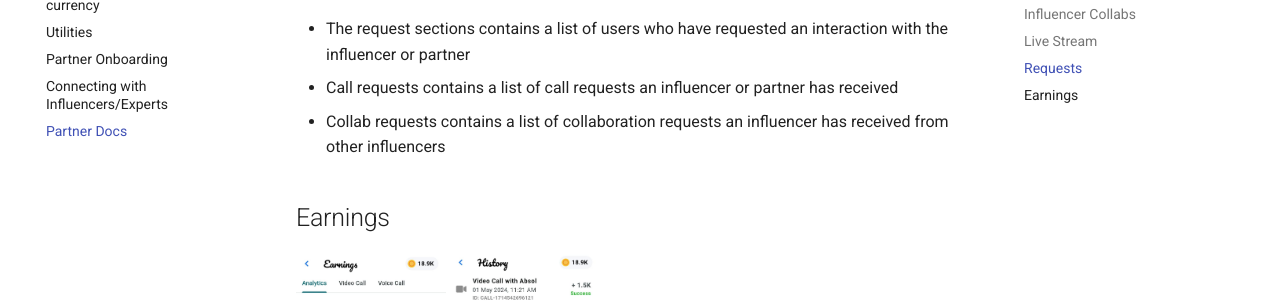
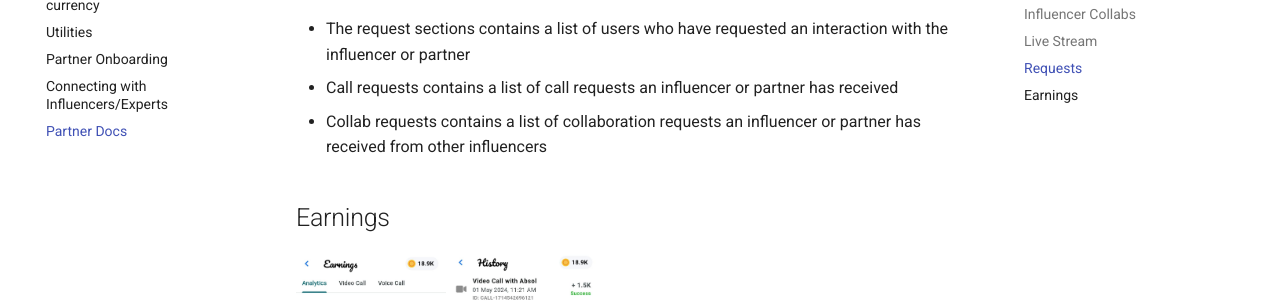
Before and after one commit to anvichip/app-docs, an MkDocs documentation site: the page built from docs/influencer_docs.md, in a window 1280 px wide and 900 px high, scrolled down 3331 px. Shown: the part 148-451 px from the top of the window. Built offline with MkDocs 1.6.1 and Material for MkDocs 9.7.7, drawn with Linux system fonts in a browser that asks for light colours.

Commit message:
Final few changes

```diff
--- a/docs/influencer_docs.md
+++ b/docs/influencer_docs.md
@@ -53,7 +53,7 @@
 
 * The request sections contains a list of users who have requested an interaction with the influencer or partner
 * Call requests contains a list of call requests an influencer or partner has received
-* Collab requests contains a list of collaboration requests an influencer has received from other influencers
+* Collab requests contains a list of collaboration requests an influencer or partner has received from other influencers
 
 
 ## Earnings
```
